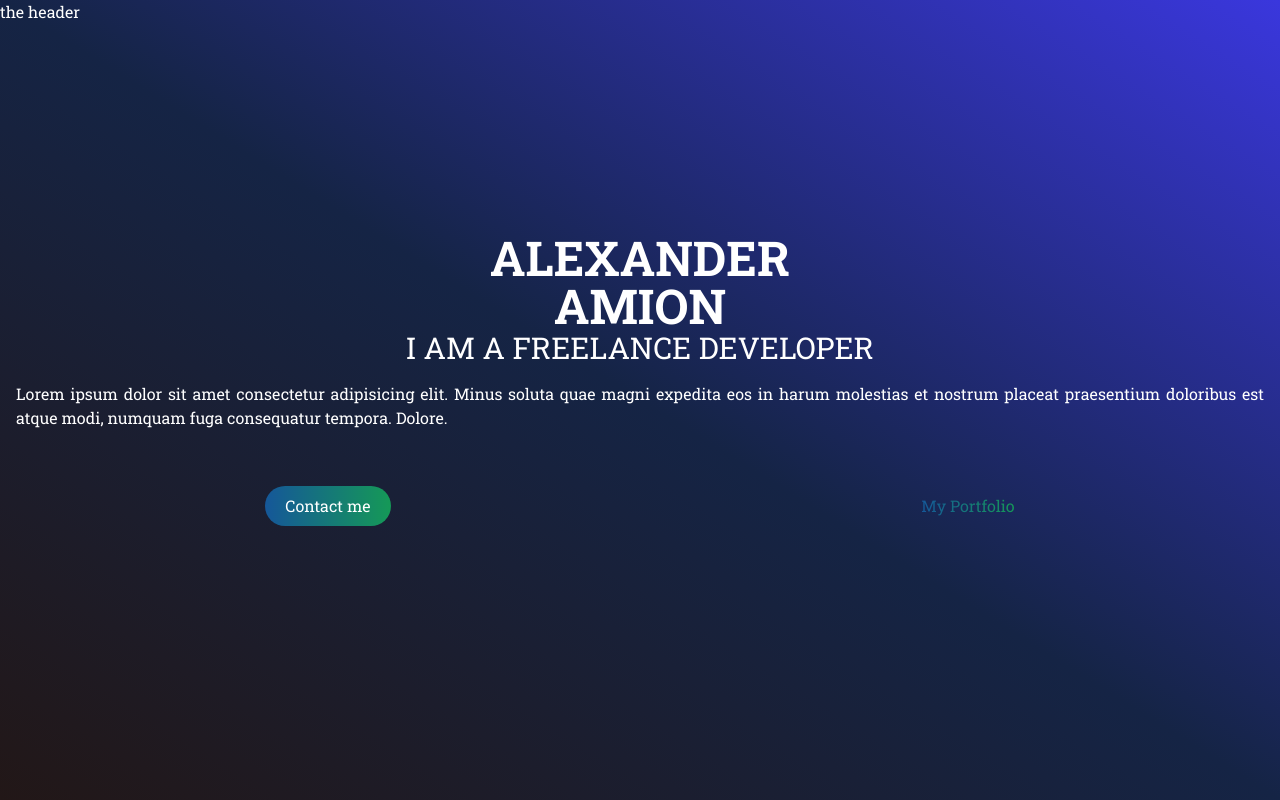
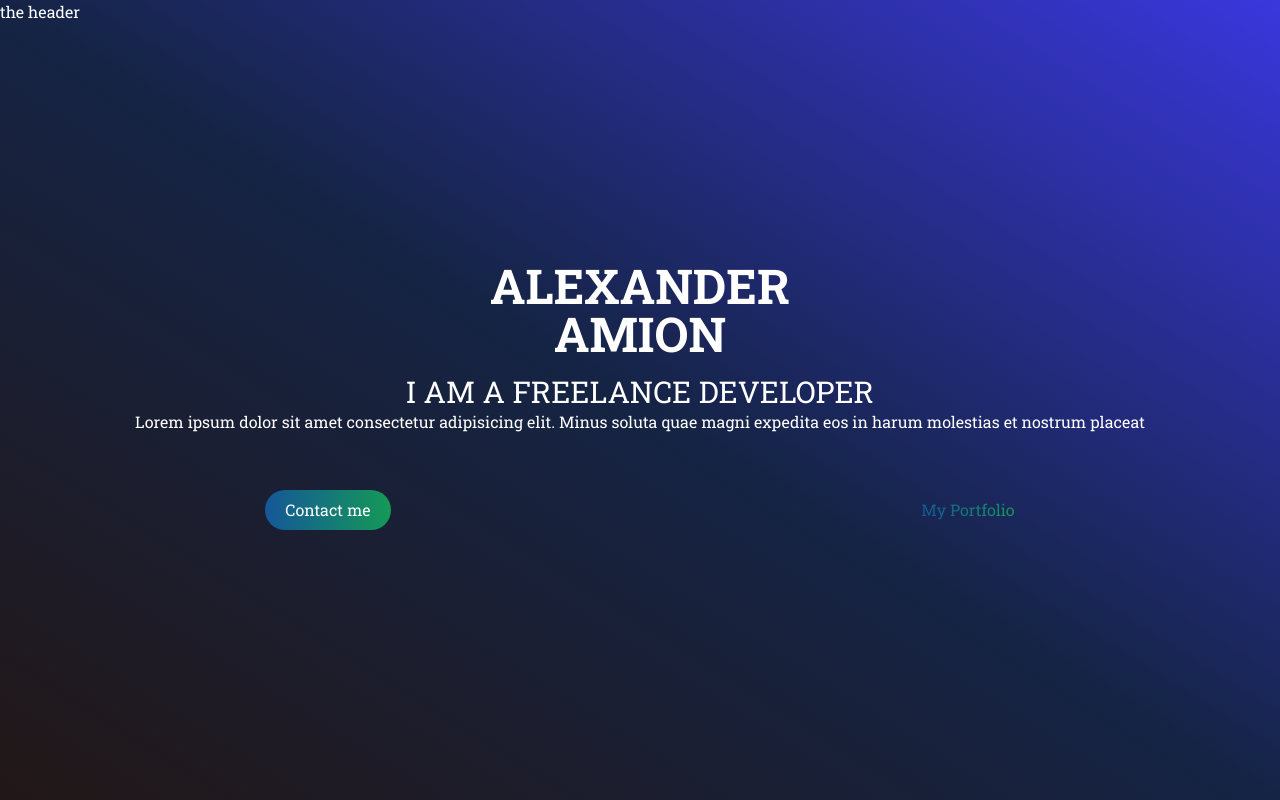
Before and after one commit to Grimmjow2904/grimmjow2904.github.io, a Vue app: page / in a window 1280 px wide. Built offline with nearby package versions, Linux system fonts and the light colour scheme; no server answers.

Commit message:
snap fix

```diff
--- a/src/components/RepoCard.vue
+++ b/src/components/RepoCard.vue
@@ -1,7 +1,7 @@
 <template>
   <div class="group relative overflow-hidden rounded-md border-2 font-orbitron">
     <img
-      class="h-full transition-all duration-300 group-hover:scale-105 group-hover:blur-sm group-hover:brightness-50"
+      class="object-cover transition-all duration-300 group-hover:scale-105 group-hover:blur-sm group-hover:brightness-50"
       :src="`/img/${repo.repoName}.png`"
     />
     <div
--- a/src/components/TheBanner.vue
+++ b/src/components/TheBanner.vue
@@ -1,18 +1,16 @@
 <template>
   <section
-    class="flex h-screen snap-start flex-col items-center justify-center"
+    class="flex h-screen snap-start snap-always flex-col items-center justify-center"
   >
-    <div v-motion="fade" class="flex flex-col items-center justify-center">
-      <h1 class="text-center font-bold uppercase">
+    <div v-motion="fade" class="flex flex-col items-center justify-center p-4">
+      <h1 class="py-4 text-center font-bold uppercase">
         Alexander <br />
         Amion
       </h1>
       <h2 class="uppercase">I am a Freelance Developer</h2>
-      <p class="w-full p-4 text-justify">
+      <p class="w-full text-justify">
         Lorem ipsum dolor sit amet consectetur adipisicing elit. Minus soluta
         quae magni expedita eos in harum molestias et nostrum placeat
-        praesentium doloribus est atque modi, numquam fuga consequatur tempora.
-        Dolore.
       </p>
     </div>
 
--- a/src/components/TheServices.vue
+++ b/src/components/TheServices.vue
@@ -1,12 +1,11 @@
 <template>
-  <div class="flex h-screen snap-start flex-col">
+  <div class="flex h-screen snap-start snap-always flex-col">
     <div v-motion="enterRigth(1)" class="p-4">
       <h1 class="py-5 uppercase">What I do</h1>
       <p>
         Lorem ipsum dolor, sit amet consectetur adipisicing elit. Eum eveniet id
-        maiores repudiandae consequatur necessitatibus dolorem? Aliquam facere
       </p>
-      <button class="btn my-10">See my work</button>
+      <button class="btn my-6">See my work</button>
     </div>
     <div class="grid flex-1 p-4">
       <div
@@ -21,7 +20,6 @@
 
         <p>
           Lorem ipsum dolor sit amet consectetur adipisicing elit. Laboriosam
-          adipisci explicabo quasi hic quo maiores recusandae ducimus minus
         </p>
       </div>
     </div>
--- a/src/components/TheWorks.vue
+++ b/src/components/TheWorks.vue
@@ -1,5 +1,5 @@
 <template>
-  <div class="flex h-screen snap-start flex-col">
+  <div class="flex h-screen snap-start snap-always flex-col">
     <div v-motion="enterRigth(1)" class="p-4">
       <h1 class="py-5 uppercase">My latest work</h1>
       <p>
@@ -7,7 +7,7 @@
       </p>
       <button class="btn my-5">View all projects</button>
     </div>
-    <div class="grid flex-1 gap-4 p-4">
+    <div class="grid flex-1 gap-6 p-4">
       <RepoCard
         v-motion="enterLeft(index)"
         :repo="repo"
--- a/src/composables/motions.ts
+++ b/src/composables/motions.ts
@@ -7,8 +7,8 @@ export const enterLeft = (delay: number) => ({
     opacity: 1,
     x: 0,
     transition: {
-      duration: 1500,
-      delay: delay * 200,
+      duration: 1000,
+      delay: delay * 100,
     },
   },
 });
--- a/src/views/HomeView.vue
+++ b/src/views/HomeView.vue
@@ -9,7 +9,7 @@ import TheFooter from "@/components/TheFooter.vue";
 
 <template>
   <div
-    class="relative h-screen snap-y snap-mandatory snap-always overflow-y-auto scroll-smooth bg-gradient-to-tr from-[#221717] via-[#152445] to-[#3a37dd]"
+    class="relative h-screen snap-y snap-mandatory overflow-y-auto scroll-smooth bg-gradient-to-tr from-[#221717] via-[#152445] to-[#3a37dd]"
   >
     <TheHeader />
     <TheBanner />
```
